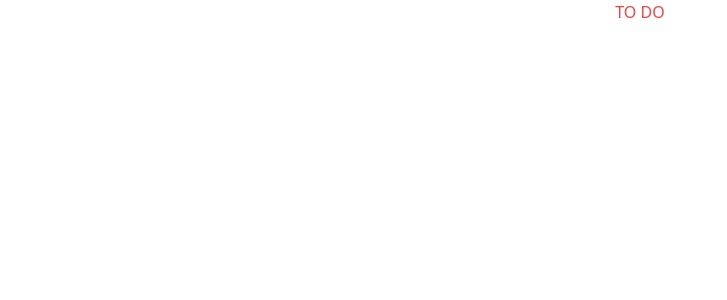
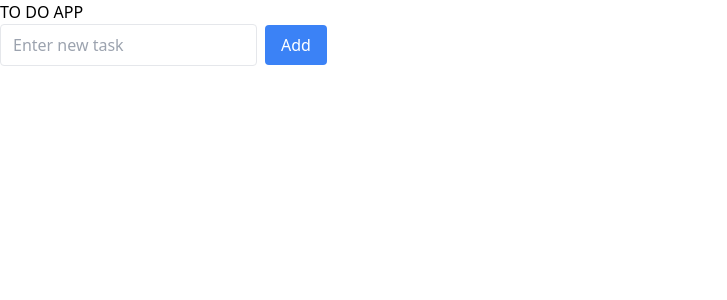
Before and after one commit to Kifayath-paybolt/POC-Next, a Next.js app in the folder To-do/appnext/: page / in a window 1280 px wide. Shown: the top 300 px of the page, without its empty margins (0-727 px from the left). Built offline with nearby package versions, Linux system fonts and the light colour scheme.

Commit message:
New task css added

```diff
--- a/To-do/appnext/app/page.tsx
+++ b/To-do/appnext/app/page.tsx
@@ -32,7 +32,22 @@ export default function Home() {
 
   return (
     <main>
-      <h1 className="text-center text-red-500">TO DO</h1>
+      <div>
+        <div>
+          <h1>TO DO APP</h1>
+          <div className="create">
+            <input type="text"
+            value={newTask}
+            onChange={(e) => setNewTask(e.target.value)}
+            className="border rounded px-3 py-2 text-gray-700 focus:outline-none focus:ring-2 focus:ring-blue-400"
+            placeholder="Enter new task"/>
+            <button
+            onClick={addTask}
+            className="ml-2 px-4 py-2 bg-blue-500 text-white rounded hover:bg-blue-600">Add</button>
+          </div>
+        </div>
+      </div>
+
     </main>
   );
 }
--- a/To-do/appnext/tailwind.config.js
+++ b/To-do/appnext/tailwind.config.js
@@ -1,5 +1,6 @@
 /** @type {import('tailwindcss').Config} */
 module.exports = {
+  darkMode: 'selector',
   content: [
     "./app/**/*.{js,ts,jsx,tsx,css,mdx}",
  ],
```
